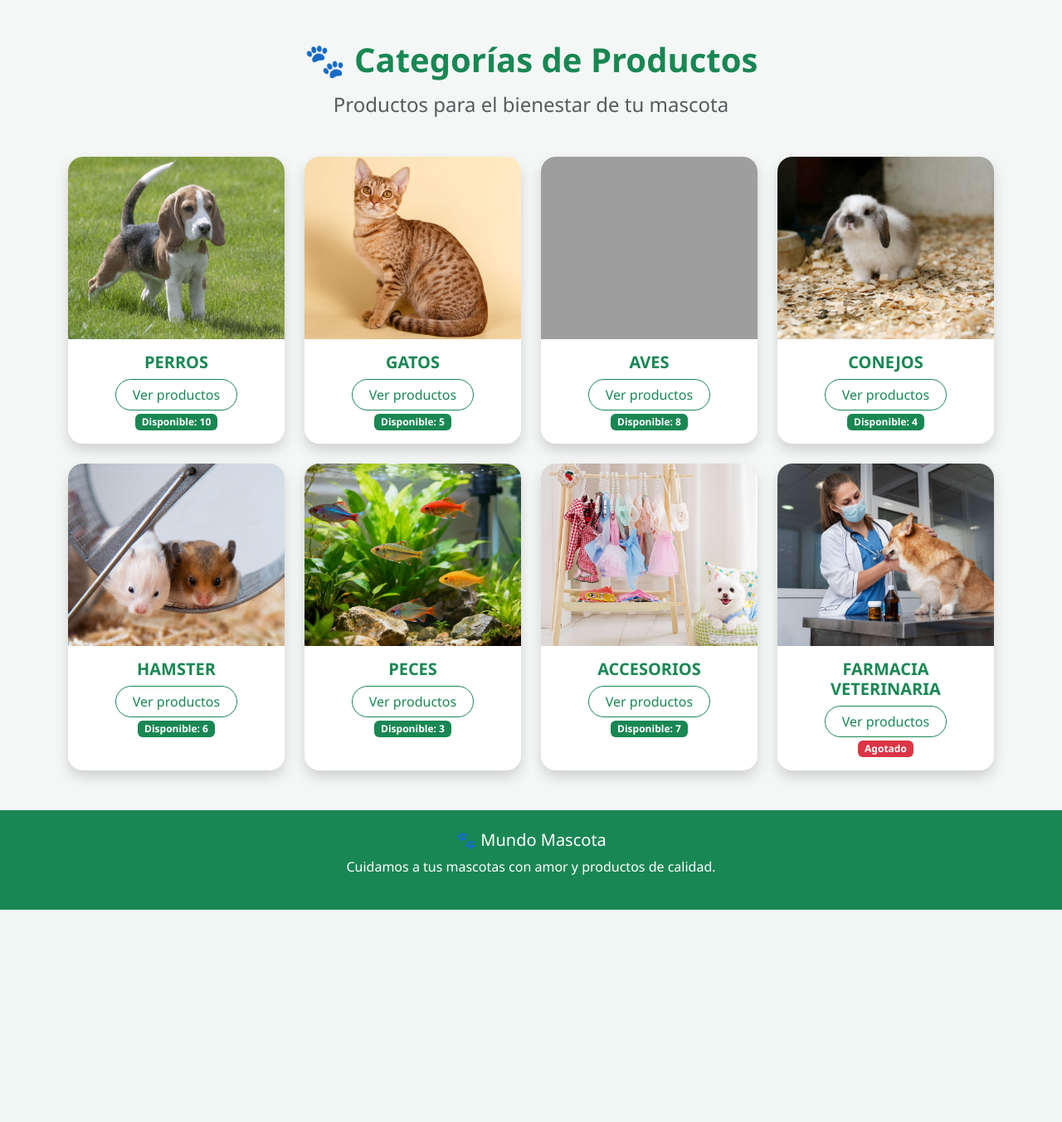
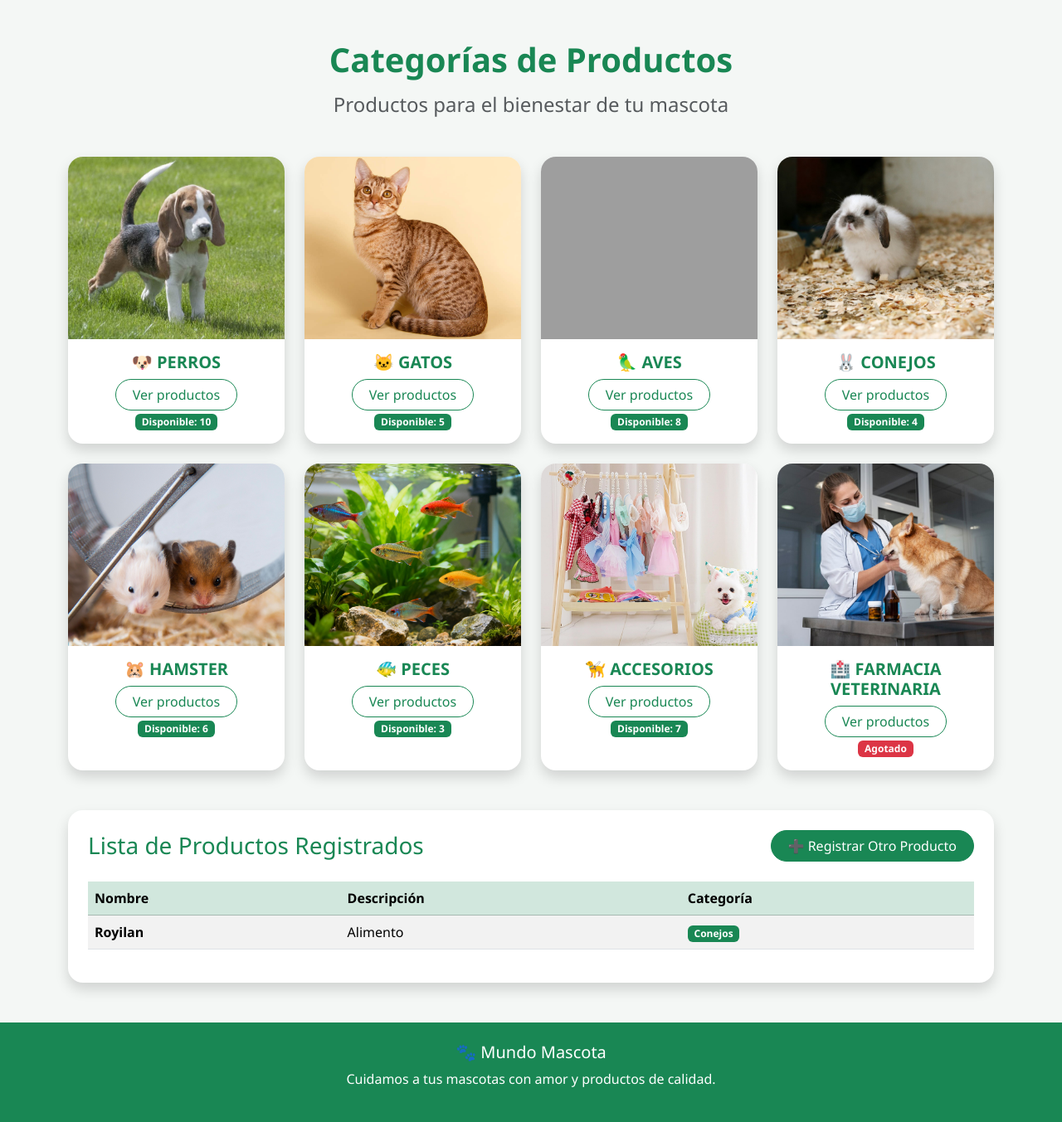
Before and after one commit to Anyasan02/Desarrollo_web, a Flask app: page /productos in a window 1280 px wide. Shown: the part 56-1409 px from the top of the page at 83% size. Before the commit the page ends 1153 px from the top, so only its background shows below. Run offline with Flask 3, Linux system fonts and the light colour scheme; data comes from the database, SQL or seed files in the repository; both versions use the stored data as it was after the commit; grey boxes are pictures that could not be loaded.

Commit message:
Semana_12

```diff
--- a/app.py
+++ b/app.py
@@ -1,3 +1,5 @@
+import os
+import sqlite3
 from flask import Flask, render_template, request, redirect, url_for
 from forms.producto_form import ProductoForm
 from forms.cliente_form import ClienteForm
@@ -5,22 +7,48 @@ from forms.proveedor_form import ProveedorForm
 from forms.facturacion_form import FacturacionForm
 
 app = Flask(__name__)
-# Configuración obligatoria de seguridad para tokens CSRF requerida por la tarea
+
+# Configuración obligatoria de seguridad para tokens CSRF
 app.config['SECRET_KEY'] = 'clave_secreta_mundo_mascota_12345'
 
-# ==================== DATOS DINÁMICOS DE PRODUCTOS ====================
+# Ruta del archivo de la base de datos SQLite
+DATABASE_PATH = os.path.join(os.path.dirname(__file__), 'data', 'ferreteria.db')
+
+# Asegurar que la carpeta 'data' exista antes de iniciar
+os.makedirs(os.path.dirname(DATABASE_PATH), exist_ok=True)
+
+def init_db():
+    """Inicializa la base de datos y crea la tabla productos si no existe."""
+    conn = sqlite3.connect(DATABASE_PATH)
+    cursor = conn.cursor()
+    cursor.execute('''
+        CREATE TABLE IF NOT EXISTS productos (
+            id INTEGER PRIMARY KEY AUTOINCREMENT,
+            nombre TEXT NOT NULL,
+            descripcion TEXT NOT NULL,
+            categoria TEXT NOT NULL
+        )
+    ''')
+    conn.commit()
+    conn.close()
+
+# Ejecutar la inicialización de la base de datos
+init_db()
+
+
+# ==================== DATOS ESTÁTICOS / MEMORIA PROVISIONAL ====================
+# Se mantienen igual para la visualización de categorías en productos.html
 categorias_productos = [
-    {"nombre": "Perros", "icono": "", "imagen": "perro.jpg", "productos": ["Croquetas premium", "Collares", "Juguetes", "Camas para perros"], "stock": 10},
-    {"nombre": "Gatos", "icono": "", "imagen": "gato.jpg", "productos": ["Alimento para gatos", "Rascadores", "Arena sanitaria", "Juguetes"], "stock": 5},
-    {"nombre": "Aves", "icono": "", "imagen": "aves.jpg", "productos": ["Semillas para aves", "Jaulas", "Bebederos", "Juguetes para aves"], "stock": 8},
-    {"nombre": "Conejos", "icono": "", "imagen": "conejo.jpg", "productos": ["Heno", "Alimento especial", "Jaulas"], "stock": 4},
-    {"nombre": "Hamster", "icono": "", "imagen": "hamster.jpg", "productos": ["Jaulas pequeñas", "Ruedas de ejercicio", "Alimento"], "stock": 6},
-    {"nombre": "Peces", "icono": "", "imagen": "peces.jpg", "productos": ["Acuarios", "Comida para peces", "Filtros"], "stock": 3},
-    {"nombre": "Accesorios", "icono": "", "imagen": "accesorios.jpg", "productos": ["Correas", "Camas", "Platos"], "stock": 7},
-    {"nombre": "Farmacia Veterinaria", "icono": "", "imagen": "farmacia.jpg", "productos": ["Vitaminas", "Productos antipulgas", "Cuidado animal"], "stock": 0}
+    {"nombre": "Perros", "icono": "🐶", "imagen": "perro.jpg", "productos": ["Croquetas premium", "Collares", "Juguetes", "Camas para perros"], "stock": 10},
+    {"nombre": "Gatos", "icono": "🐱", "imagen": "gato.jpg", "productos": ["Alimento para gatos", "Rascadores", "Arena sanitaria", "Juguetes"], "stock": 5},
+    {"nombre": "Aves", "icono": "🦜", "imagen": "aves.jpg", "productos": ["Semillas para aves", "Jaulas", "Bebederos", "Juguetes para aves"], "stock": 8},
+    {"nombre": "Conejos", "icono": "🐰", "imagen": "conejo.jpg", "productos": ["Heno", "Alimento especial", "Jaulas"], "stock": 4},
+    {"nombre": "Hamster", "icono": "🐹", "imagen": "hamster.jpg", "productos": ["Jaulas pequeñas", "Ruedas de ejercicio", "Alimento"], "stock": 6},
+    {"nombre": "Peces", "icono": "🐠", "imagen": "peces.jpg", "productos": ["Acuarios", "Comida para peces", "Filtros"], "stock": 3},
+    {"nombre": "Accesorios", "icono": "🦮", "imagen": "accesorios.jpg", "productos": ["Correas", "Camas", "Platos"], "stock": 7},
+    {"nombre": "Farmacia Veterinaria", "icono": "🏥", "imagen": "farmacia.jpg", "productos": ["Vitaminas", "Productos antipulgas", "Cuidado animal"], "stock": 0}
 ]
 
-# Estructuras de Python para mantener los datos de forma temporal en memoria
 lista_clientes = [
     {"nombre": "Carlos Pérez", "correo": "carlos@gmail.com", "mascota": "Perro"},
     {"nombre": "María López", "correo": "maria@gmail.com", "mascota": "Gato"}
@@ -37,26 +65,60 @@ lista_facturas = [
     {"cliente": "Luis Pérez", "producto": "Cama para mascota", "total": "40.00"}
 ]
 
+
 # ==================== RUTA PRINCIPAL ====================
 @app.route('/')
 def index():
     tienda = "Mundo Mascota"
     return render_template("index.html", tienda=tienda)
 
+
 # ==================== RUTA PRODUCTOS ====================
 @app.route('/productos')
 def productos():
     titulo = "Productos para el bienestar de tu mascota"
-    return render_template("productos.html", titulo=titulo, categorias=categorias_productos)
+
+    # CONSULTAR REGISTROS DE SQLITE (SELECT)
+    conn = sqlite3.connect(DATABASE_PATH)
+    # Cambiar el row_factory para interactuar con los resultados como diccionarios
+    conn.row_factory = sqlite3.Row
+    cursor = conn.cursor()
+    cursor.execute('SELECT nombre, descripcion, categoria FROM productos')
+    productos_guardados = cursor.fetchall()
+    conn.close()
+
+    return render_template(
+        "productos.html",
+        titulo=titulo,
+        categorias=categorias_productos,
+        productos_db=productos_guardados  # Enviamos la lista de la base de datos a la plantilla
+    )
+
 
 # ==================== RUTA FORMULARIO PRODUCTO ====================
 @app.route('/formulario_producto', methods=['GET', 'POST'])
 def formulario_producto():
     form = ProductoForm()
+
+    # VALIDACIÓN DEL LADO DEL SERVIDOR
     if form.validate_on_submit():
-        # En avances posteriores del proyecto integrador aquí se guardará en la base de datos
+        # GUARDAR EN SQLITE (INSERT)
+        conn = sqlite3.connect(DATABASE_PATH)
+        cursor = conn.cursor()
+
+        # Uso estricto de parámetros "?" para evitar inyecciones SQL
+        cursor.execute(
+            'INSERT INTO productos (nombre, descripcion, categoria) VALUES (?, ?, ?)',
+            (form.nombre.data, form.descripcion.data, form.categoria.data)
+        )
+
+        conn.commit()  # Guardar los cambios
+        conn.close()   # Cerrar la conexión de forma segura
+
         return redirect(url_for('productos'))
+
     return render_template("formulario_producto.html", form=form)
+
 
 # ==================== RUTA CLIENTES ====================
 @app.route('/clientes', methods=['GET', 'POST'])
@@ -72,6 +134,7 @@ def clientes():
         return redirect(url_for('clientes'))
     return render_template("clientes.html", clientes=lista_clientes, form=form)
 
+
 # ==================== RUTA PROVEEDORES ====================
 @app.route('/proveedores', methods=['GET', 'POST'])
 def proveedores():
@@ -85,6 +148,7 @@ def proveedores():
         lista_proveedores.append(nuevo_prov)
         return redirect(url_for('proveedores'))
     return render_template("proveedores.html", proveedores=lista_proveedores, form=form)
+
 
 # ==================== RUTA FACTURACIÓN ====================
 @app.route('/facturacion', methods=['GET', 'POST'])
@@ -100,5 +164,6 @@ def facturacion():
         return redirect(url_for('facturacion'))
     return render_template("facturacion.html", facturas=lista_facturas, form=form)
 
+
 if __name__ == "__main__":
     app.run(debug=True)
--- a/templates/productos.html
+++ b/templates/productos.html
@@ -1,184 +1,92 @@
 {% extends "base.html" %}
-
-
 {% block title %}
-Productos | Mundo Mascota
+Productos Mundo Mascota
 {% endblock %}
-
-
-
-
 {% block content %}
-
-
-
 <section class="container my-5">
-
-
 <h1 class="text-success fw-bold text-center mb-3">
-🐾 Categorías de Productos
+Categorías de Productos
 </h1>
-
-
 <h4 class="text-center text-muted mb-5">
 {{ titulo }}
 </h4>
-
-
-
-
-
 <div class="row row-cols-1 row-cols-md-4 g-4">
-
-
-
-
-
 {% for categoria in categorias %}
-
-
-
 <div class="col">
-
-
 <div class="card h-100 shadow categoria">
-
-
-
 <img src="{{ url_for('static', filename='img/' + categoria.imagen) }}"
 class="card-img-top"
 alt="{{ categoria.nombre|upper }}">
-
-
-
-
-
 <div class="card-body text-center">
-
-
-
 <h5 class="fw-bold text-success">
-
 {{ categoria.icono }}
-
 {{ categoria.nombre|upper }}
-
 </h5>
-
-
-
-
-
 <button class="btn btn-outline-success"
 data-bs-toggle="collapse"
 data-bs-target="#categoria{{ loop.index }}">
-
-
 Ver productos
-
-
 </button>
-
-
-
-
-
-
 <div class="collapse mt-3" id="categoria{{ loop.index }}">
-
-
-
 <ul class="list-group">
-
-
-
 {% for producto in categoria.productos %}
-
-
-
 <li class="list-group-item">
-
 {{ producto }}
-
 </li>
-
-
-
 {% endfor %}
-
-
-
 </ul>
-
-
-
+</div>
+<br>
+{% if categoria.stock > 0%}
+<span class="badge bg-success">
+Disponible:
+{{ categoria.stock }}
+</span>
+{% else %}
+<span class="badge bg-danger">
+Agotado
+</span>
+{% endif %}
+</div>
+</div>
+</div>
+{% endfor %}
 </div>
 
-
-
-
-
-
-
-<br>
-
-
-
-{% if categoria.stock > 0 %}
-
-
-
-<span class="badge bg-success">
-
-Disponible:
-{{ categoria.stock }}
-
-</span>
-
-
-
-{% else %}
-
-
-
-<span class="badge bg-danger">
-
-Agotado
-
-</span>
-
-
-
-{% endif %}
-
-
-
-
-
+<!-- ================= NUEVA TABLA DE PERSISTENCIA REAL (SQLITE) ================= -->
+<div class="card shadow p-4 mt-5">
+    <div class="d-flex justify-content-between align-items-center mb-3">
+        <h3 class="text-success m-0">Lista de Productos Registrados</h3>
+        <a href="{{ url_for('formulario_producto') }}" class="btn btn-success">➕ Registrar Otro Producto</a>
+    </div>
+    <div class="table-responsive">
+        <table class="table table-striped align-middle mt-2">
+            <thead class="table-success">
+                <tr>
+                    <th>Nombre</th>
+                    <th>Descripción</th>
+                    <th>Categoría</th>
+                </tr>
+            </thead>
+            <tbody>
+                {% if productos_db %}
+                    {% for prod in productos_db %}
+                    <tr>
+                        <td class="fw-bold">{{ prod.nombre }}</td>
+                        <td>{{ prod.descripcion }}</td>
+                        <td><span class="badge bg-success">{{ prod.categoria }}</span></td>
+                    </tr>
+                    {% endfor %}
+                {% else %}
+                    <tr>
+                        <td colspan="3" class="text-center text-muted py-3">No hay productos guardados localmente todavía.</td>
+                    </tr>
+                {% endif %}
+            </tbody>
+        </table>
+    </div>
 </div>
-
-
-</div>
-
-
-</div>
-
-
-
-
-{% endfor %}
-
-
-
-
-
-</div>
-
-
+<!-- =========================================================================== -->
 
 </section>
-
-
-
-
 {% endblock %}
```
Also changed, not shown: data/ferreteria.db (added).
